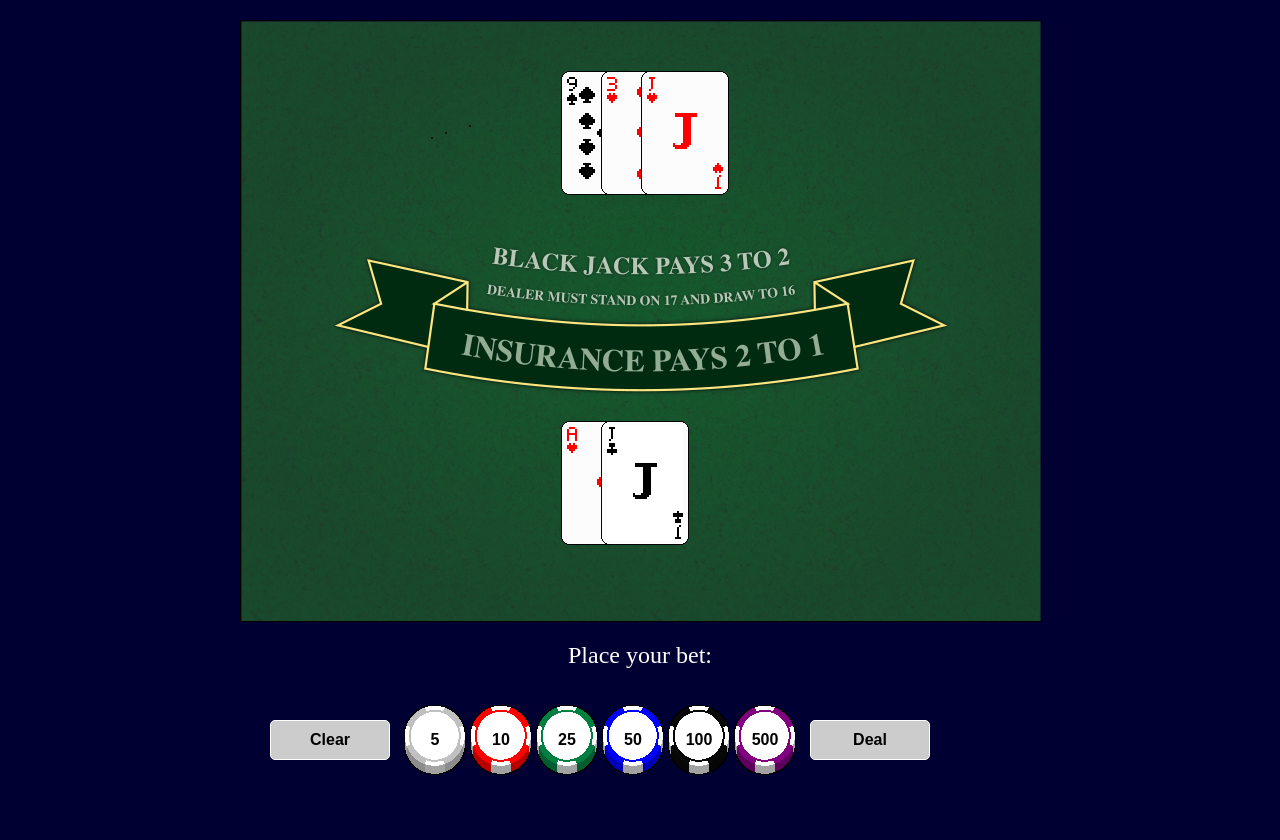
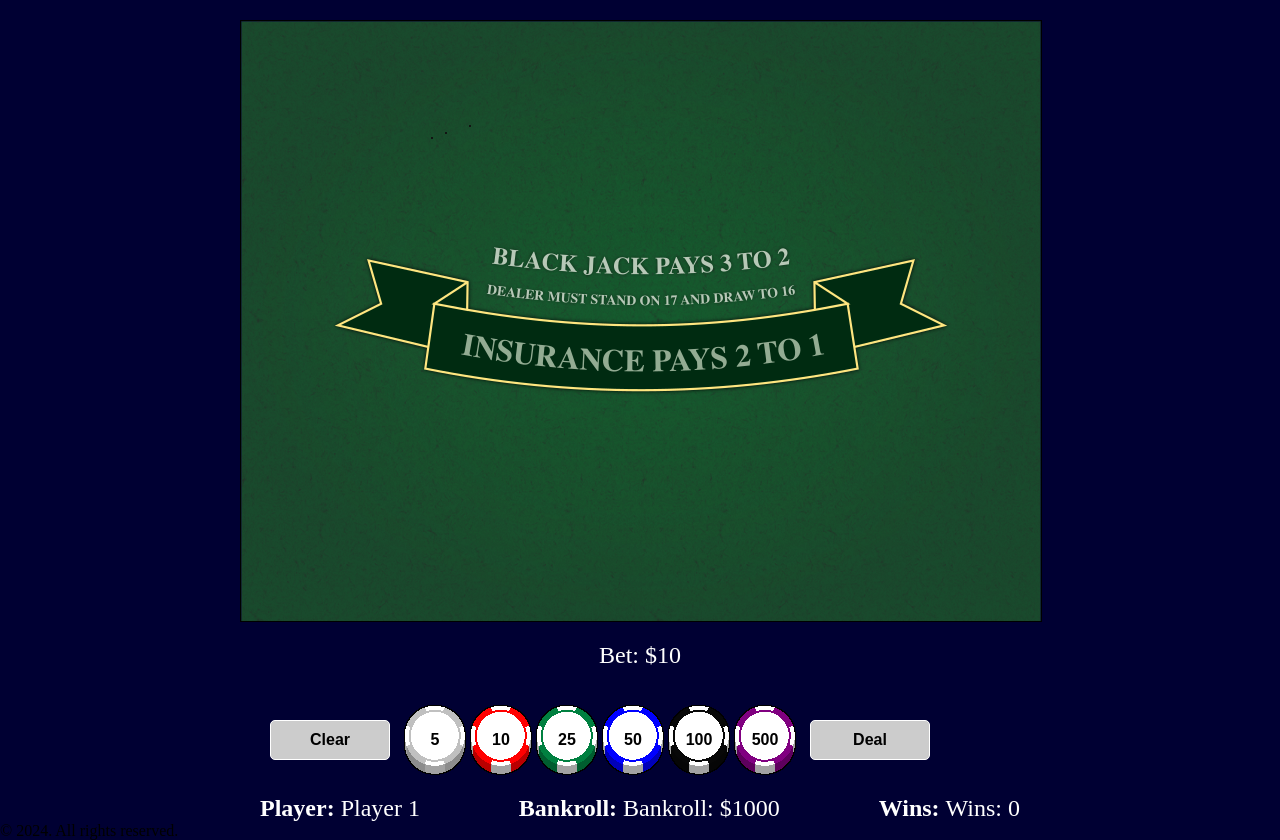
Before and after one commit to ruthlessfish/blackjack, a website built with webpack: page src/html/index.html in a window 1280 px wide. Both pictures are taken after a click on the button "10". Before the commit the page ends 800 px from the top, so only its background shows below. Built offline with nearby package versions, Linux system fonts and the light colour scheme.

Commit message:
Working game loop.

```diff
--- a/src/css/style.css
+++ b/src/css/style.css
@@ -19,6 +19,14 @@ h1 {
     text-align: center;
     color: white;
     font-size: 2em;
+    margin: 0;
+    padding: 0;
+}
+
+section p {
+    text-align: center;
+    color: white;
+    font-size: 1.5em;
     margin: 0;
     padding: 0;
 }
@@ -50,6 +58,20 @@ h1 {
     font-size: 1.5em;
     margin-bottom: 1.5em;
     padding: 0;
+}
+
+#player-info > div {
+    display: flex;
+    justify-content: space-between;
+    margin: 0 20px;
+}
+
+#player-info > div > p {
+    font-weight: bold;
+}
+
+#player-info > div > p > span {
+    font-weight: normal;
 }
 
 .controls button {
--- a/src/html/index.html
+++ b/src/html/index.html
@@ -31,6 +31,16 @@
             <button id="double-button" disabled>Double</button>
         </div>
       </section>
+      <section id="player-info">
+        <div style="display: flex">
+          <p>Player: <span id="player-name"></span></p>
+          <p>Bankroll: <span id="player-bankroll"></span></p>
+          <p>Wins: <span id="player-wins"></span></p>
+        </div>
+      </section>
     </main>
+    <footer>
+      <p>&copy; 2024. All rights reserved.</p>
+    </footer>
   </body>
 </html>
--- a/src/index.js
+++ b/src/index.js
@@ -1,3 +1,5 @@
+'use strict';
+
 import _ from 'lodash';
 import Card from "./js/card.js";
 import Deck from "./js/deck.js";
@@ -17,12 +19,58 @@ sprites.fetchPriority = "high";
 sprites.loading = "eager";
 sprites.src = SpriteSheet;
 
+let message = document.getElementById("message");
+let betAmount = 0;
+
+// user controls
+const bettingControls = document.getElementById("betting-controls");
+const bet5Button = document.getElementById("bet-5");
+const bet10Button = document.getElementById("bet-10");
+const bet25Button = document.getElementById("bet-25");
+const bet50Button = document.getElementById("bet-50");
+const bet100Button = document.getElementById("bet-100");
+const bet500Button = document.getElementById("bet-500");
+const clearBetButton = document.getElementById("clear-bet");
+const dealButton = document.getElementById("deal-button");
+
+const handleBetButtonClick = function(e) {
+  let amount = parseInt(e.target.textContent);
+  if (player.bankroll >= betAmount + amount) {
+    betAmount += amount;
+    message.textContent = `Bet: $${betAmount}`;
+  }
+};
+
+bet5Button.addEventListener("click", handleBetButtonClick);
+bet10Button.addEventListener("click", handleBetButtonClick);
+bet25Button.addEventListener("click", handleBetButtonClick);
+bet50Button.addEventListener("click", handleBetButtonClick);
+bet100Button.addEventListener("click", handleBetButtonClick);
+bet500Button.addEventListener("click", handleBetButtonClick);
+
+clearBetButton.addEventListener("click", function(e) {
+  betAmount = 0;
+  message.textContent = "Place your bet:";
+});
+
+dealButton.addEventListener("click", function(e) {
+  if (betAmount > 0) {
+    player.placeBet(betAmount);
+    bettingControls.style.display = "none";
+    gameControls.style.display = "block";
+    betAmount = 0;
+    deal();
+  }
+});
+
+// game controls
+const gameControls = document.getElementById("game-controls");
 const splitButton = document.getElementById("split-button");
 const hitButton = document.getElementById("hit-button");
 const standButton = document.getElementById("stand-button");
 const doubleButton = document.getElementById("double-button");
 
-hitButton.addEventListener("click", e => {
+hitButton.addEventListener("click", (e) => {
   if (!hitButton.disabled) {
     let newCard = deck.draw();
     player.addCard(newCard);
@@ -31,11 +79,21 @@ hitButton.addEventListener("click", e => {
   }
 });
 
-standButton.addEventListener("click", e => {
+standButton.addEventListener("click", (e) => {
   if (!standButton.disabled) {
     endPlayerTurn();
   }
 });
+
+const playerNameEl = document.getElementById("player-name");
+const playerBankrollEl = document.getElementById("player-bankroll");
+const playerWinsEl = document.getElementById("player-wins");
+
+const drawPlayerInfo = () => {
+  playerNameEl.textContent = player.name;
+  playerBankrollEl.textContent = `Bankroll: $${player.bankroll}`;
+  playerWinsEl.textContent = `Wins: ${player.wins}`;
+};
 
 /**
  * Deals cards to the player and dealer.
@@ -84,6 +142,9 @@ const endPlayerTurn = () => {
   player.reset();
   dealer.reset();
   deck.discard();
+  ctx.clearRect(0, 0, canvas.width, canvas.height);
+  bettingControls.style.display = "block";
+  gameControls.style.display = "none";
 };
 
 /**
@@ -109,24 +170,25 @@ const handleDealerTurn = () => {
  */
 const determineWinner = () => {
   if (player.isBusted()) {
-    alert("Dealer wins.");
+    message.textContent = "Dealer wins.";
     player.lose();
   } else if (dealer.isBusted()) {
-    alert("You win.");
+    message.textContent = "You win.";
     player.win();
   } else if (player.hasBlackjack()) {
-    alert("Blackjack! You win!");
+    message.textContent = "Blackjack! You win!";
     player.win(true);
   } else if (player.getScore() == dealer.getScore()) {
-    alert("Push.");
+    message.textContent = "Push.";
     player.push();
   } else if (player.getScore() > dealer.getScore()) {
-    alert("You win.");
+    message.textContent = "You win.";
     player.win();
   } else {
-    alert("Dealer wins.");
+    message.textContent = "Dealer wins.";
     player.lose();
-    }
+  }
+  drawPlayerInfo();
 };
 
 /**
@@ -168,4 +230,5 @@ const drawDealerHand = () => {
   }
 };
 
-window.onload = deal;
+// window.addEventListener("load", main);
+window.onload = drawPlayerInfo;
```
